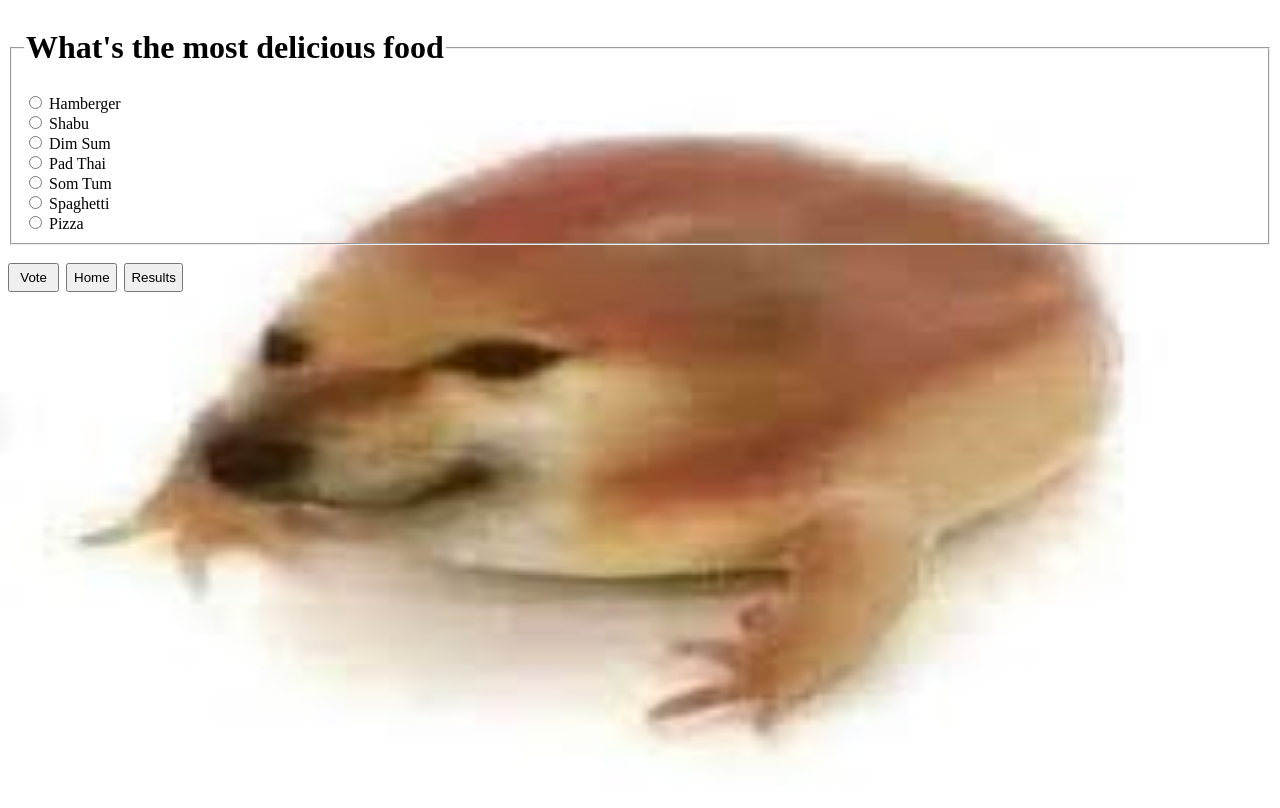
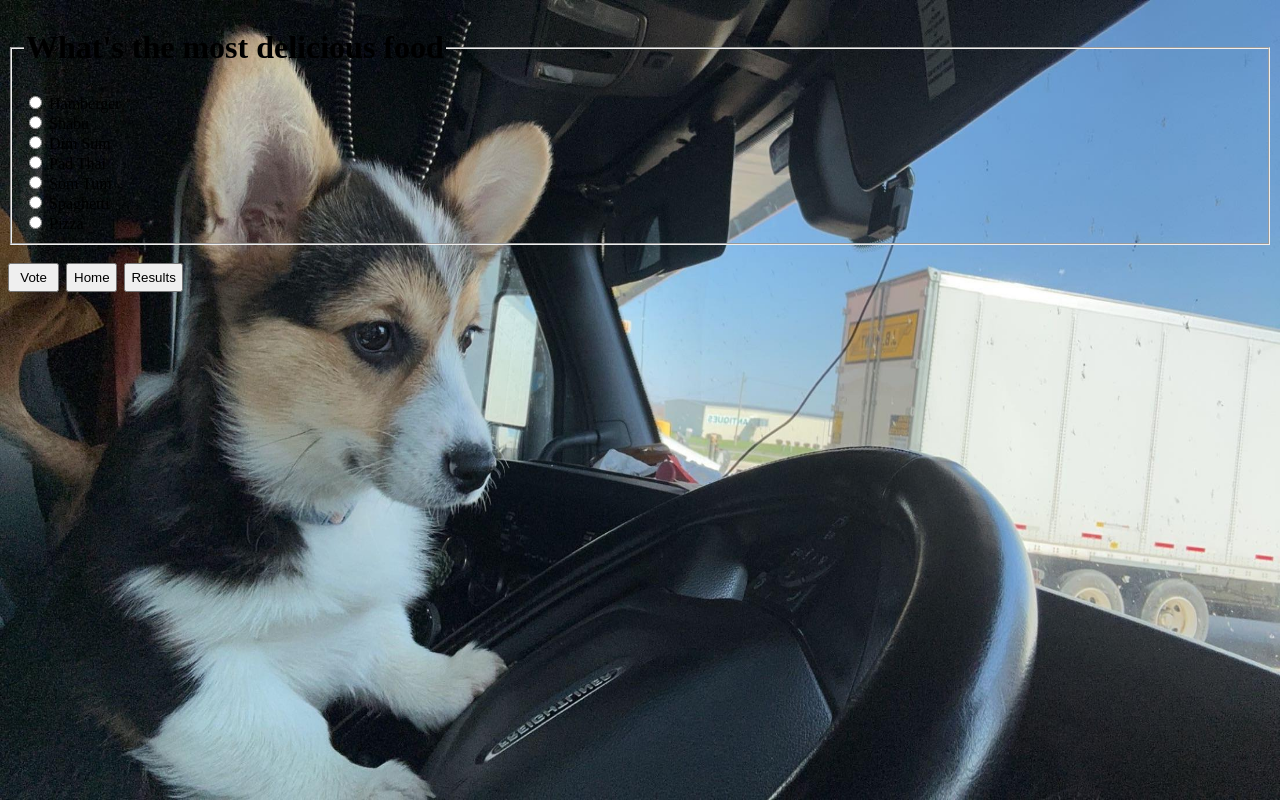
Before and after one commit to NoMoneyDev/ku-polls, a Django app: page /polls/2/ in a window 1280 px wide. Run offline with Django 5.2, Linux system fonts and the light colour scheme; data comes from the database, SQL or seed files in the repository; parts of the project's set-up code (start-up, migrations or seed data) failed here and were passed over.

Commit message:
Changed background image

```diff
--- a/polls/static/polls/style.css
+++ b/polls/static/polls/style.css
@@ -89,7 +89,7 @@ table {
 
 body {
     background: white;
-    background-image: url('images/drog.jpeg');
+    background-image: url('images/Corgi_driving.jpeg');
     background-repeat: no-repeat;
     background-size: 100% 100%;
 }
```
Also changed, not shown: polls/static/polls/images/Corgi_driving.jpeg (added), polls/static/polls/images/drog.jpeg (deleted).
